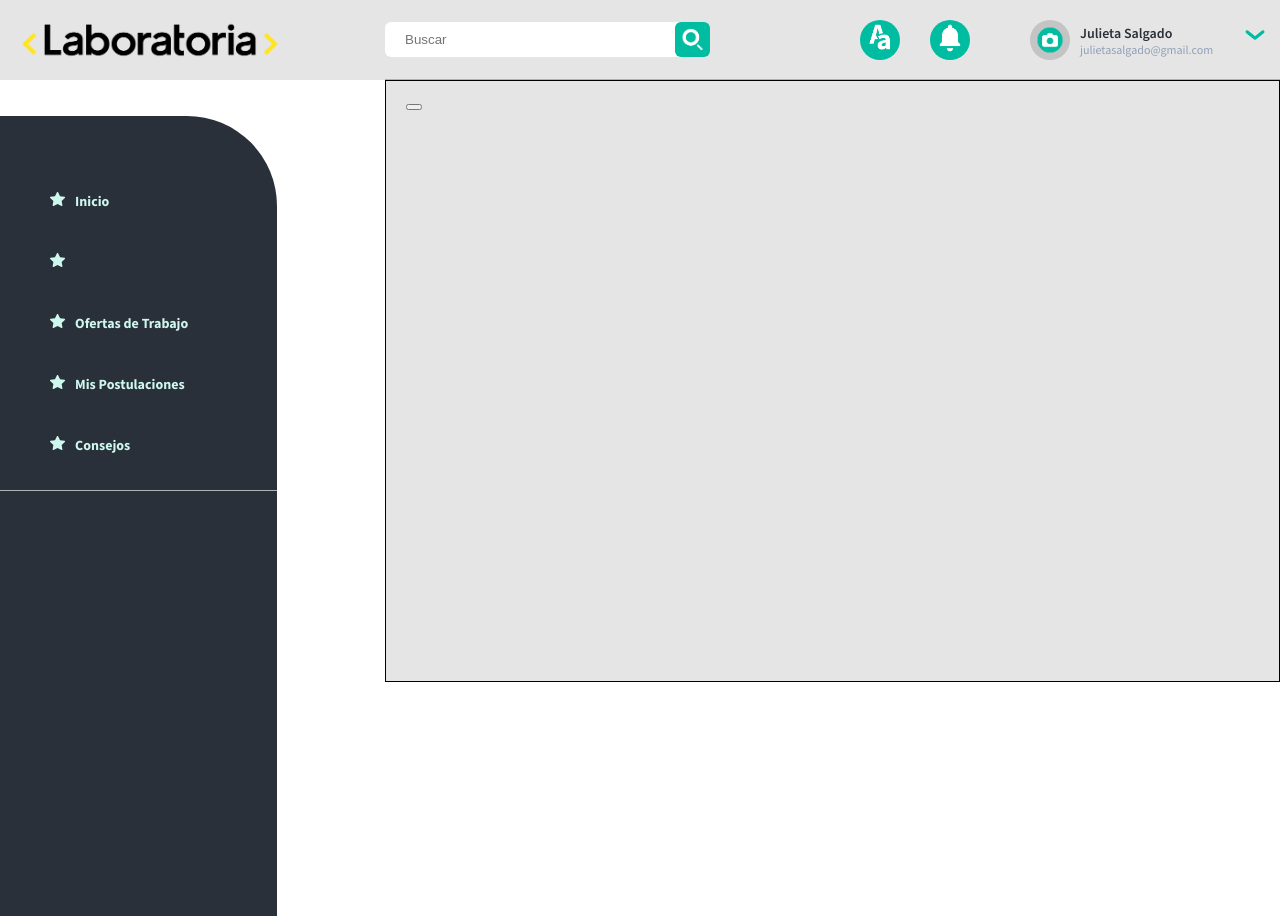
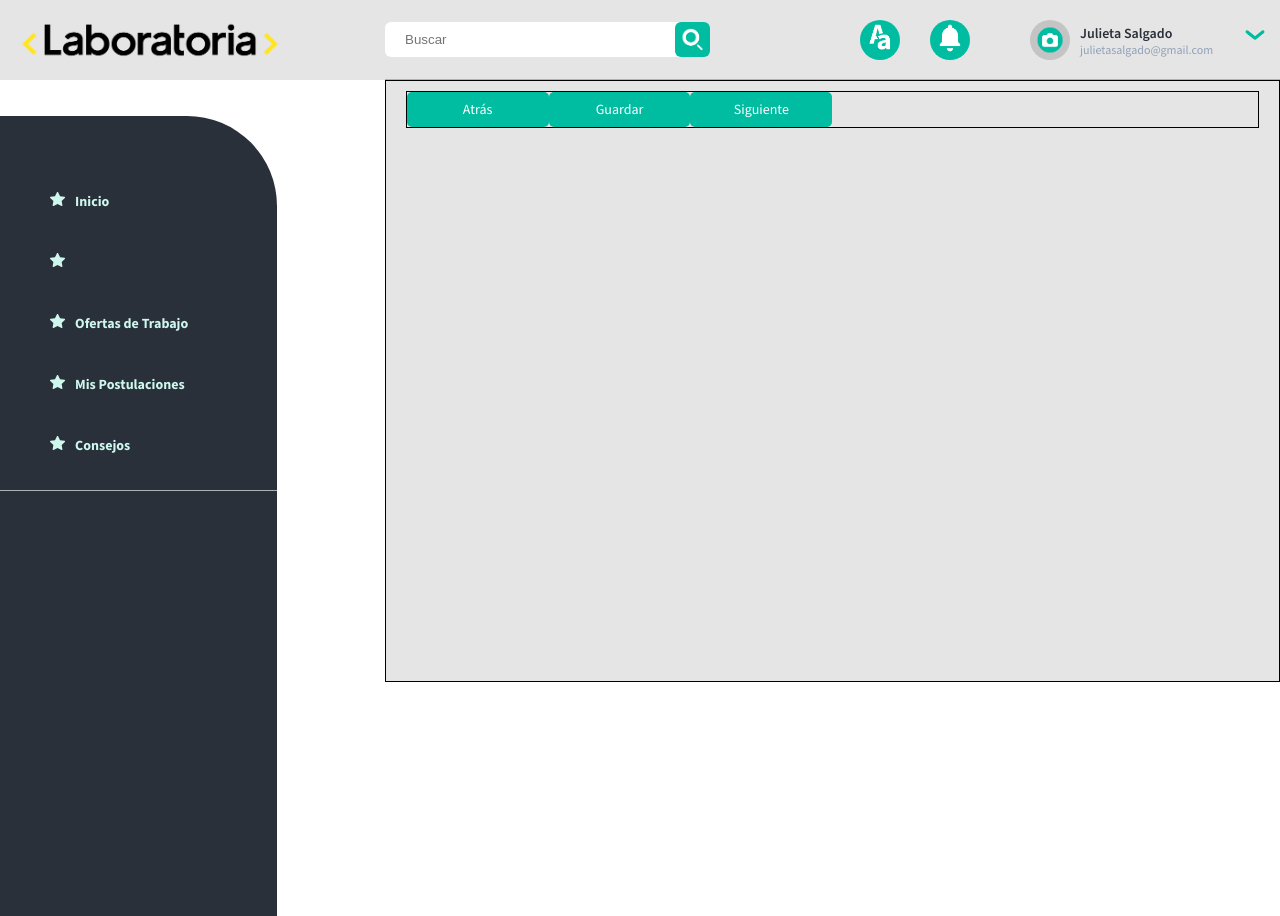
Before and after one commit to nataliabarriga/SCL011-Laborum-Postulante, a React (Create React App) app: page / in a window 1280 px wide. Built offline with nearby package versions, Linux system fonts and the light colour scheme.

Commit message:
commit para bajar

```diff
--- a/src/Views/ContainerForm.css
+++ b/src/Views/ContainerForm.css
@@ -4,4 +4,12 @@
     padding: 10px 20px;
     float: right;
     background: #E5E5E5;
+    display: flex;
+    flex-direction: column;
 }
+
+.containerButtons{
+    border: 1px solid black;
+    display: flex;
+    flex-direction: row;
+}
--- a/src/Views/ContainerForm.js
+++ b/src/Views/ContainerForm.js
@@ -4,8 +4,10 @@ import "./ContainerForm.css"
 const ContainerForm = () => {
     return (
         <div className="col-8 containerForm">
-            <div>
-                <button></button>
+            <div className="containerButtons">
+                <button className="col-2 btnColor">Atrás</button>
+                <button className="col-2 btnColor">Guardar</button>
+                <button className="col-2 btnColor">Siguiente</button>
             </div>
         </div>
     );
```
